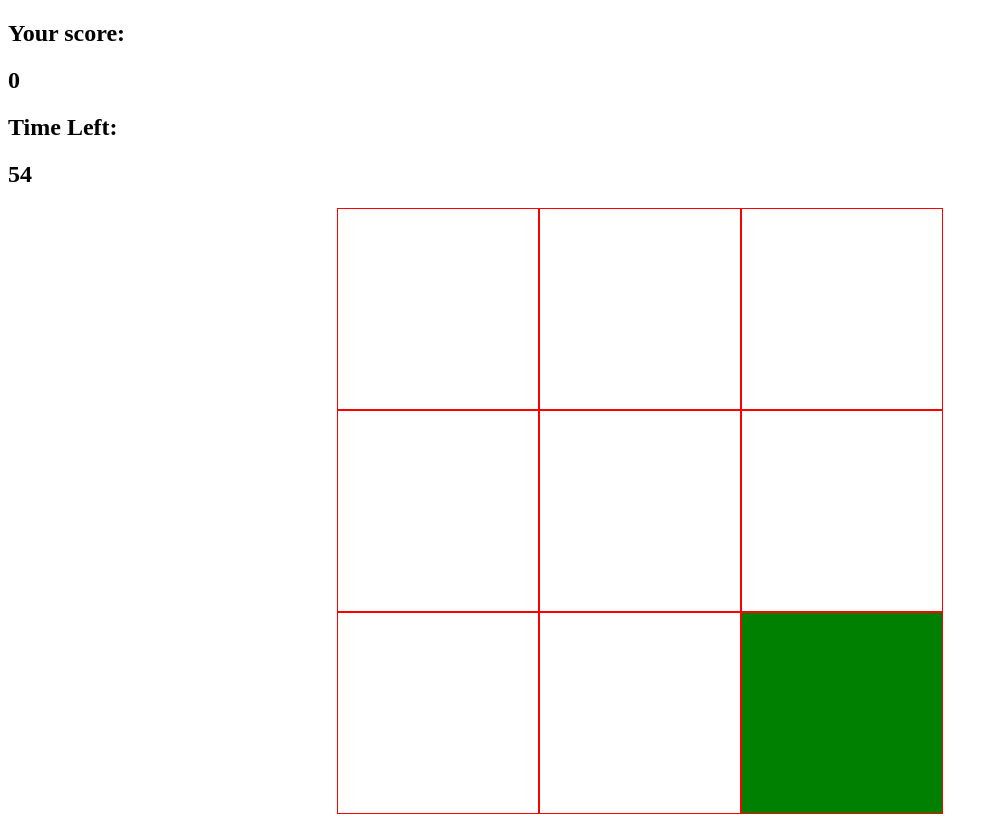
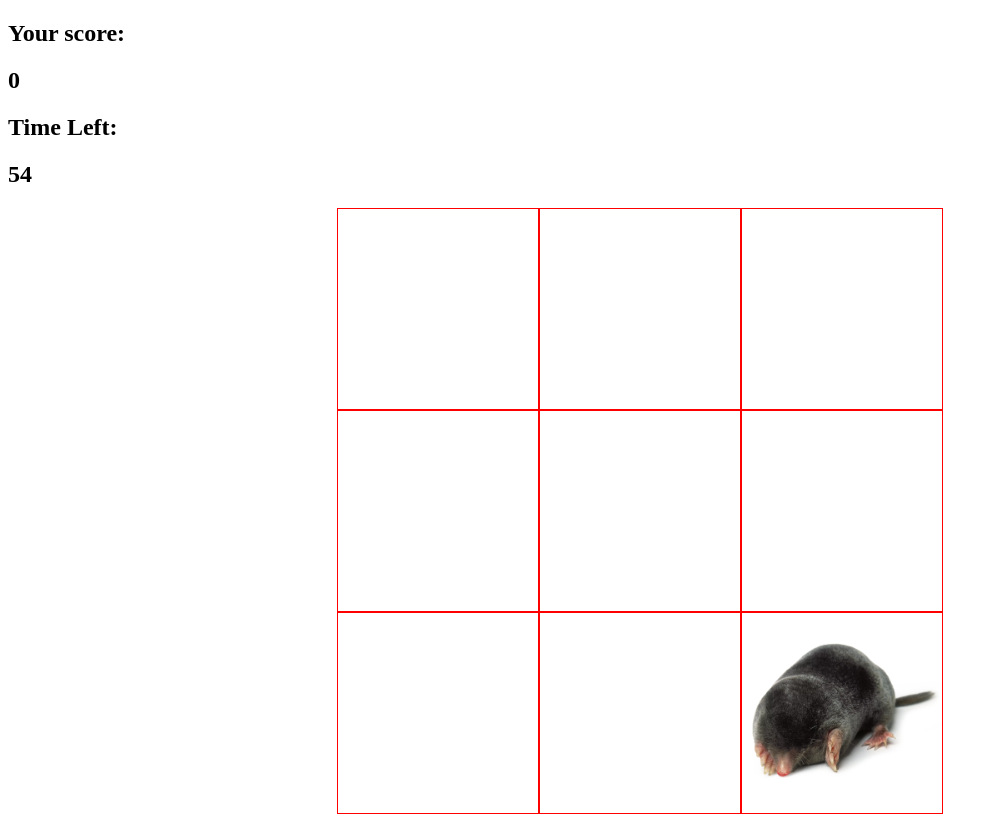
Before and after one commit to Richie1136/Whac-A-Mole-vanillajs, a plain HTML site: page index.html in a window 1280 px wide. Shown: the whole page, without its empty margins (0-998 px from the left). Drawn offline with Linux system fonts and the light colour scheme.

Commit message:
Added a picture of a mole to be able to whac as part of the game

```diff
--- a/main.js
+++ b/main.js
@@ -6,6 +6,7 @@ let timeLeft = document.querySelector('#time-left')
 let result = 0
 let hitPosition;
 let currentTime = 60
+let timerID = null;
 
 const randomSquare = () => {
   squares.forEach((square) => {
@@ -29,7 +30,6 @@ squares.forEach((square) => {
 
 
 const moveMole = () => {
-  let timerID = null;
   timerID = setInterval(() => {
     randomSquare()
   }, 500);
@@ -44,6 +44,7 @@ const countdown = () => {
 
   if (currentTime === 0) {
     clearInterval(countdownTimerId)
+    clearInterval(timerID)
     alert(`Time has ran out! Your final score is ${result}`)
   }
 
--- a/styles.css
+++ b/styles.css
@@ -14,5 +14,7 @@
 
 .mole {
   background-image: url("./images/mole.png");
-  background-color: green;
+  height: 200px;
+  width: 200px;
+  background-size: cover;
 }
```
